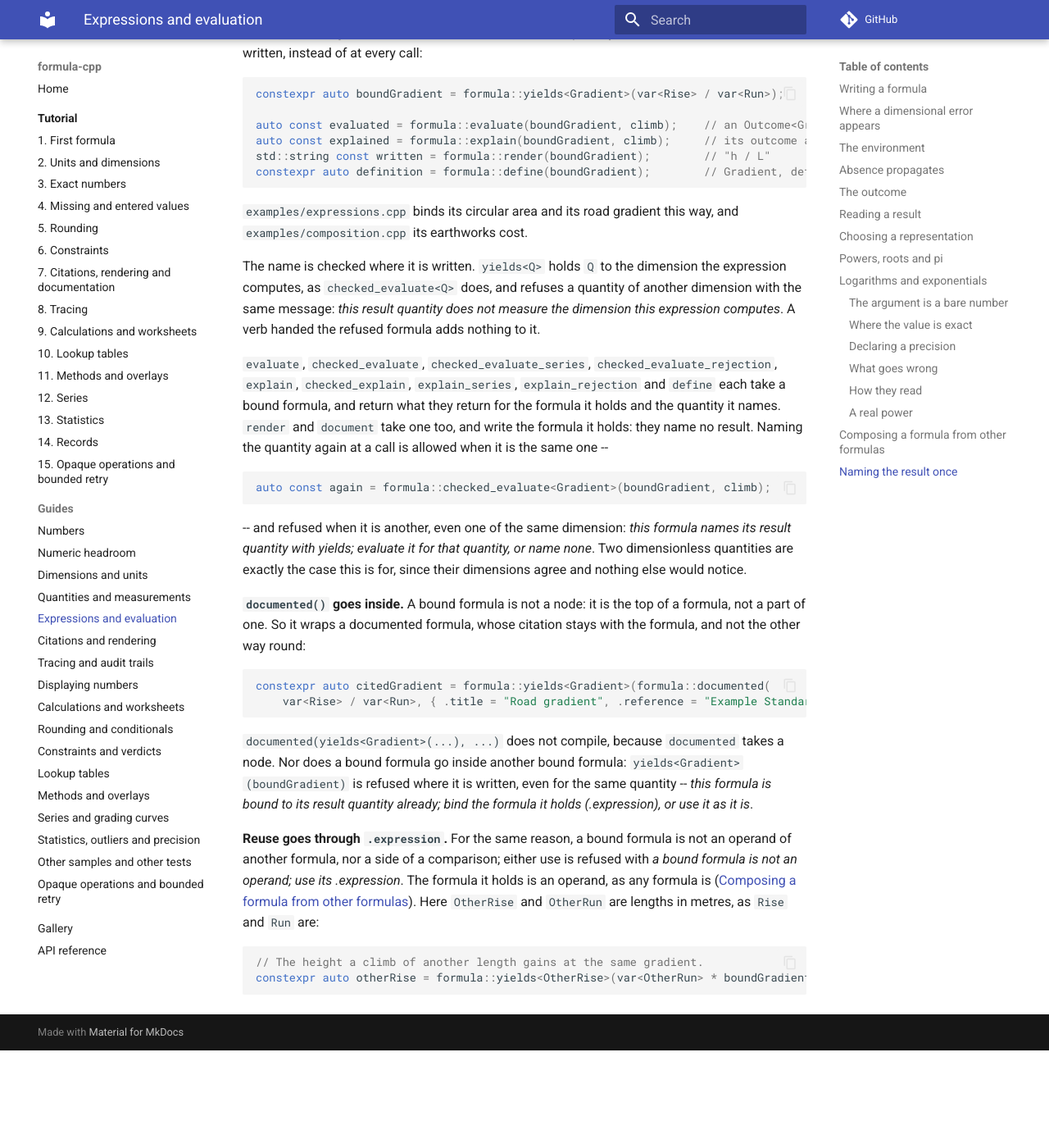
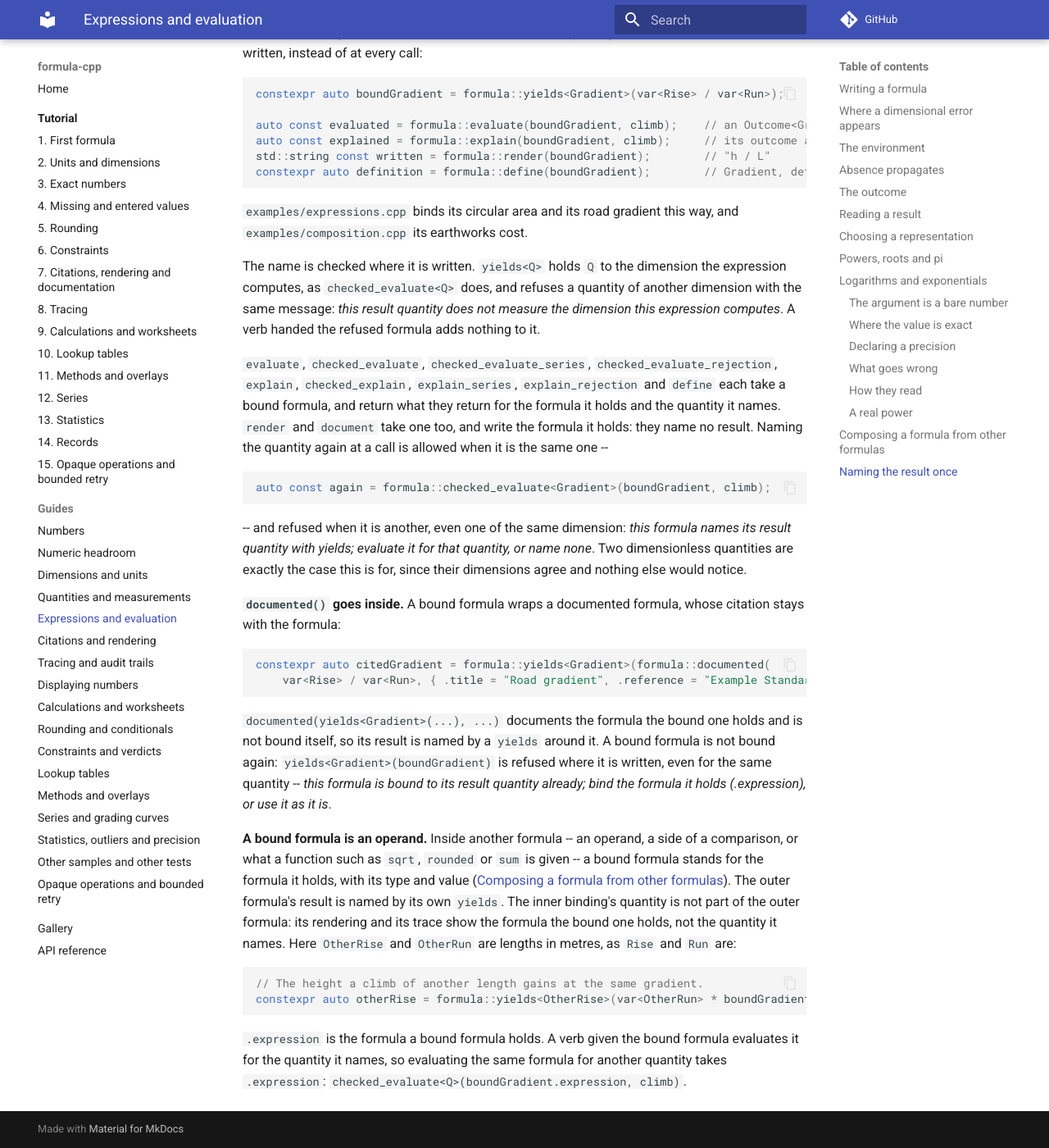
Before and after one commit to LASTRADA-Software/formula-cpp, an MkDocs documentation site: the page built from docs/expressions.md, in a window 1280 px wide and 1400 px high, scrolled down 13481 px. Shown: the whole window at 82% size. Built offline with MkDocs 1.6.1 and Material for MkDocs 9.7.7, drawn with Linux system fonts in a browser that asks for light colours; comment, search, counter and statistics services are not loaded; before the commit the page ends 14762 px from its top, so only the background shows below that; some of the changed text lies outside the part shown.

Commit message:
docs: use a bound formula directly inside another formula
A bound formula used inside another formula stands for the formula it
holds, so the examples and the tutorial write `var<Load> / loadedArea`
and hand bound formulas to `banded_lookup`, `documented`, `curve`,
`conformity` and `sum` as they are. `.expression` stays where it
evaluates the held formula for another quantity or reads a variant's
formula out of a method. Every pinned output is unchanged.

The expressions guide describes a bound formula as an operand: the outer
formula names its own result, its rendering and trace show the held
formula rather than the inner quantity, and `.expression` is how the
held formula is evaluated for a different quantity. The lookup-table,
series and tutorial pages follow the same rule, and the changelog records
the change and when the coverage upload runs.

Signed-off-by: Christian Parpart <c.parpart@lastrada.net>

````diff
--- a/docs/expressions.md
+++ b/docs/expressions.md
@@ -596,9 +596,9 @@ constexpr auto earthworksCost = formula::yields<EarthworksCost>(
 There is no separate composition step and no wrapper type. The outer formula
 is simply a larger expression tree, so the dimension check, evaluation,
 rendering, tracing and `document()` all treat the reused sub-tree the way
-they treat any other node. Only the outer formula names its result with
-`yields`, because only it is evaluated: a formula bound to its result is the
-top of a formula, not an operand of one
+they treat any other node. A formula bound to its result with `yields` is an
+operand too, and stands for the formula it holds; the outer formula names its
+own result with its own `yields`
 ([Naming the result once](#naming-the-result-once)).
 
 **Provenance travels upward through the seam.** The outer formula was never
@@ -694,29 +694,37 @@ formula names its result quantity with yields; evaluate it for that
 quantity, or name none*. Two dimensionless quantities are exactly the case
 this is for, since their dimensions agree and nothing else would notice.
 
-**`documented()` goes inside.** A bound formula is not a node: it is the top
-of a formula, not a part of one. So it wraps a documented formula, whose
-citation stays with the formula, and not the other way round:
+**`documented()` goes inside.** A bound formula wraps a documented formula,
+whose citation stays with the formula:
 
 ```cpp
 constexpr auto citedGradient = formula::yields<Gradient>(formula::documented(
     var<Rise> / var<Run>, { .title = "Road gradient", .reference = "Example Standard 1:2020" }));
 ```
 
-`documented(yields<Gradient>(...), ...)` does not compile, because `documented`
-takes a node. Nor does a bound formula go inside another bound formula:
-`yields<Gradient>(boundGradient)` is refused where it is written, even for the same
-quantity -- *this formula is bound to its result quantity already; bind the
-formula it holds (.expression), or use it as it is*.
+`documented(yields<Gradient>(...), ...)` documents the formula the bound one
+holds and is not bound itself, so its result is named by a `yields` around it.
+A bound formula is not bound again: `yields<Gradient>(boundGradient)` is
+refused where it is written, even for the same quantity -- *this formula is
+bound to its result quantity already; bind the formula it holds (.expression),
+or use it as it is*.
 
-**Reuse goes through `.expression`.** For the same reason, a bound formula is
-not an operand of another formula, nor a side of a comparison; either use is
-refused with *a bound formula is not an operand; use its .expression*. The formula it holds is an operand, as any formula is
+**A bound formula is an operand.** Inside another formula -- an operand, a side
+of a comparison, or what a function such as `sqrt`, `rounded` or `sum` is
+given -- a bound formula stands for the formula it holds, with its type and
+value
 ([Composing a formula from other formulas](#composing-a-formula-from-other-formulas)).
-Here `OtherRise` and `OtherRun` are lengths in metres, as `Rise` and `Run`
-are:
+The outer formula's result is named by its own `yields`. The inner binding's
+quantity is not part of the outer formula: its rendering and its trace show the
+formula the bound one holds, not the quantity it names. Here `OtherRise` and
+`OtherRun` are lengths in metres, as `Rise` and `Run` are:
 
 ```cpp
 // The height a climb of another length gains at the same gradient.
-constexpr auto otherRise = formula::yields<OtherRise>(var<OtherRun> * boundGradient.expression);
+constexpr auto otherRise = formula::yields<OtherRise>(var<OtherRun> * boundGradient);
 ```
+
+`.expression` is the formula a bound formula holds. A verb given the bound
+formula evaluates it for the quantity it names, so evaluating the same formula
+for another quantity takes `.expression`:
+`checked_evaluate<Q>(boundGradient.expression, climb)`.
````
Also changed, not shown: CHANGELOG.md (+6 -1 lines), docs/lookup-tables.md (+5 -5 lines), docs/series.md (+2 -2 lines), docs/tutorial/02-units-and-dimensions.md (+6 -6 lines), docs/tutorial/09-worksheets.md (+2 -2 lines), docs/tutorial/10-lookup-tables.md (+2 -2 lines), 9 other files.
